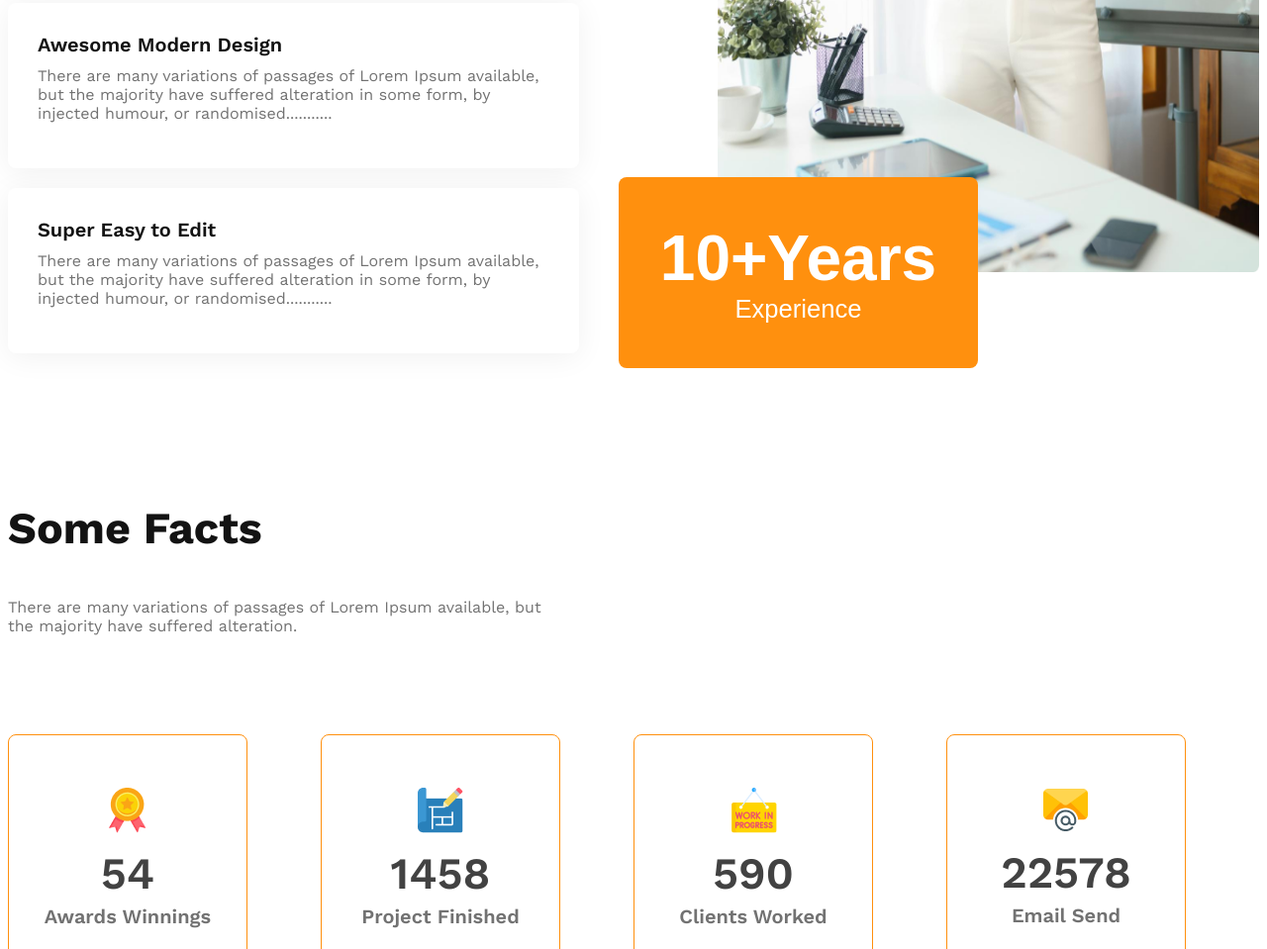
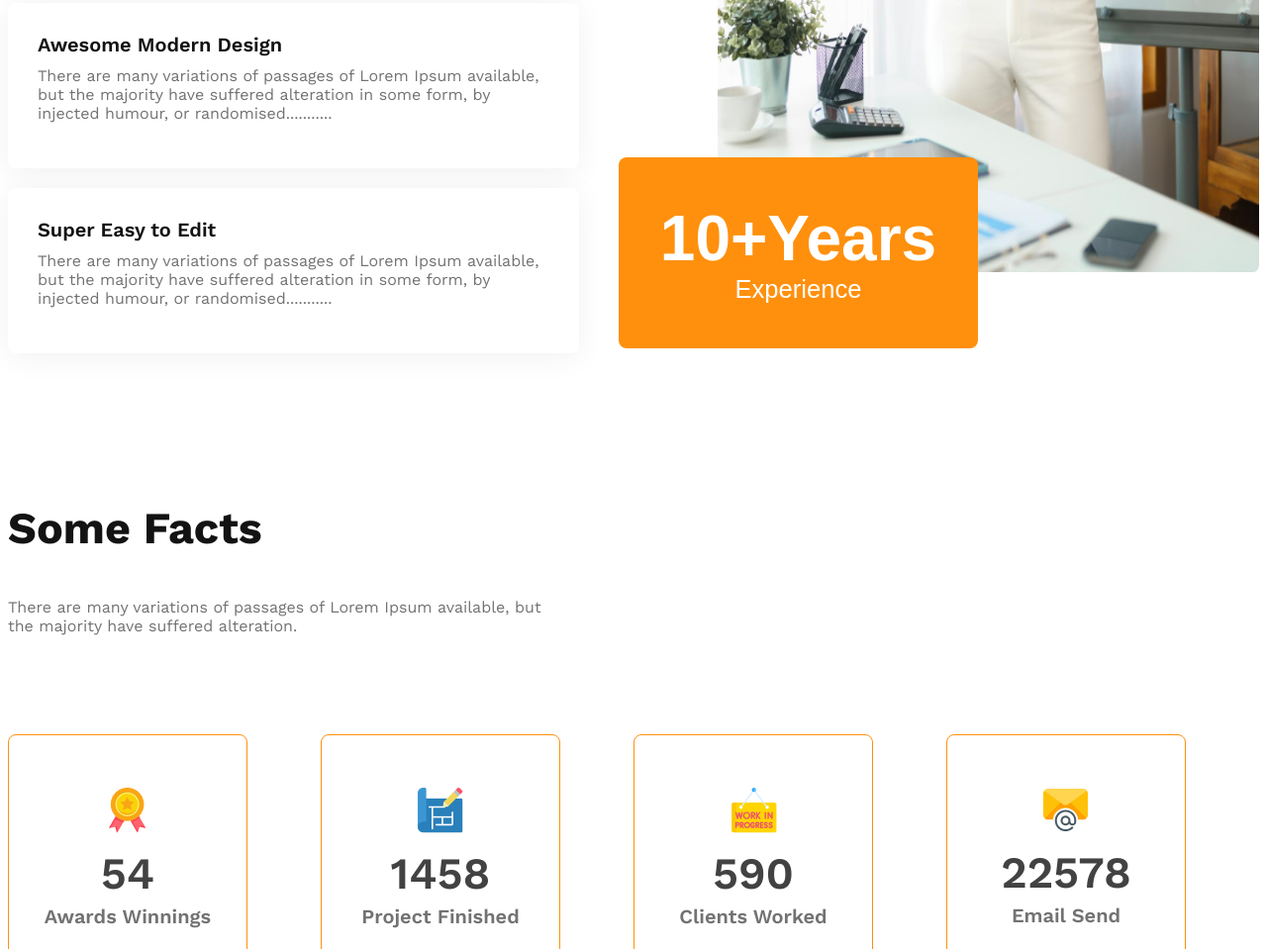
Before and after one commit to Md-Nurul-Alam/g3-architect-website, a plain HTML site: page index.html in a window 1280 px wide. Shown: the part 2716-3675 px from the top of the page at 99% size. Drawn offline with nearby package versions, Linux system fonts and the light colour scheme.

Commit message:
complete website

```diff
--- a/styles/architect.css
+++ b/styles/architect.css
@@ -171,7 +171,7 @@ header {
     font-weight: 500;
     font-size: 1.6rem;
     margin-left: -100px;
-    margin-top: -100px;
+    margin-top: -120px;
 }
 
 #experience-year {
```
